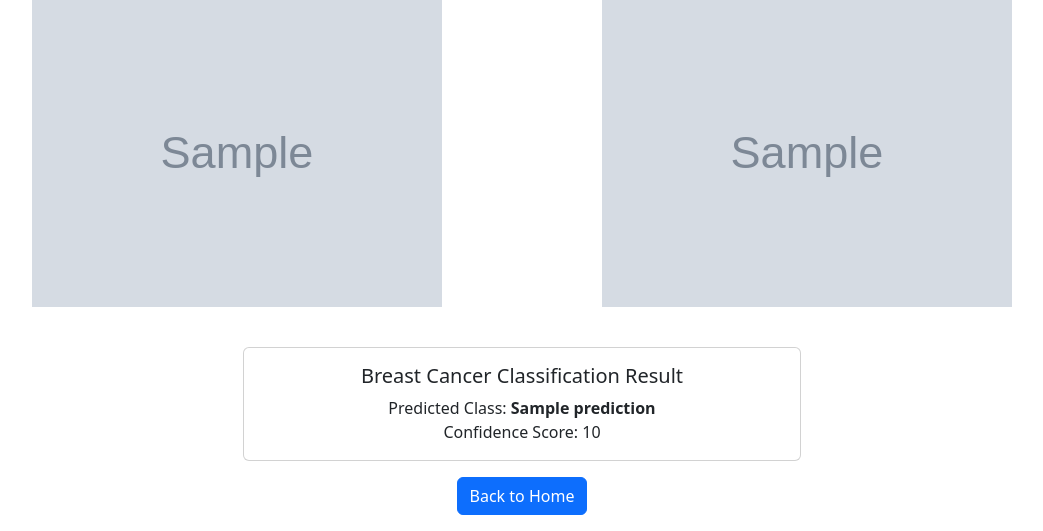
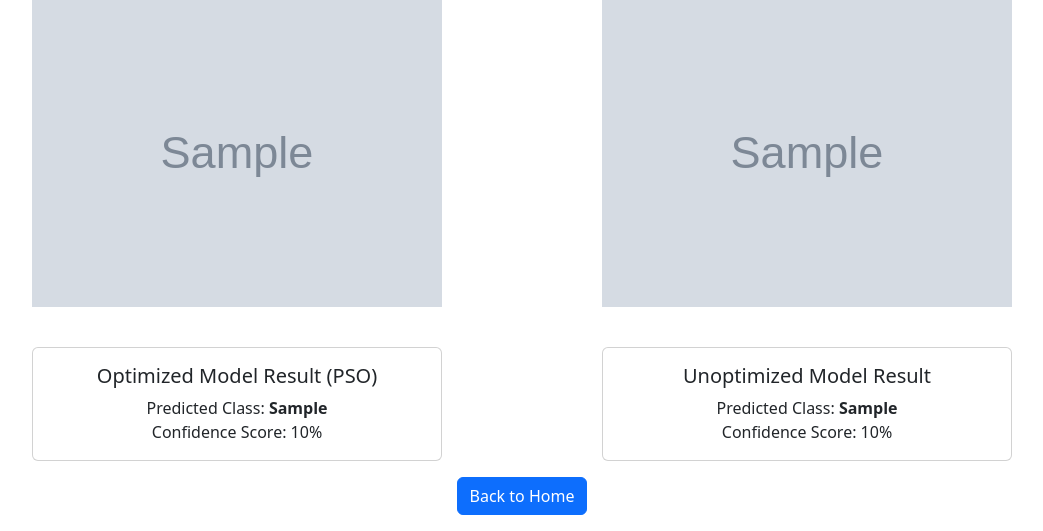
Before and after one commit to algonacci/deploy-breast-cancer-rf, a Flask app: template templates/index.html in a window 1280 px wide. Shown: the part 379-910 px from the top of the page, without its empty margins (118-1161 px from the left). Run offline with Flask 3, Linux system fonts and the light colour scheme; the template is opened without the code that fills it: most values are stand-ins (such as "Sample title", 1, 10 or a date in 2020); grey boxes marked "Sample" are stand-in pictures; parts of the project's set-up code (start-up, migrations or seed data) failed here and were passed over; some libraries are stand-ins or nearby versions.

Commit message:
add un-optimized model

```diff
--- a/app.py
+++ b/app.py
@@ -16,21 +16,20 @@ def upload_file():
             resized_image = cv2.resize(image, (256, 256))
             cv2.imwrite(file_path, resized_image)
 
-
             processed_image = process_and_save_image(file_path)
             processed_image_path = os.path.join('static', 'processed_' + file.filename)
             cv2.imwrite(processed_image_path, processed_image)
 
-            prediction, confidence_score = predict_image(file_path)
+            predictions = predict_image(file_path)
 
             return render_template(
                 'index.html',
-                prediction=prediction,
-                confidence_score=f"{confidence_score:.2f}%",
+                prediction=predictions,
                 image_path=file_path,
                 processed_image_path=processed_image_path
             )
-    return render_template('index.html', prediction=None, confidence_score=None, image_path=None, processed_image_path=None)
+    return render_template('index.html', prediction=None, image_path=None, processed_image_path=None)
+
 
 if __name__ == '__main__':
     app.run(debug=True)
--- a/helpers.py
+++ b/helpers.py
@@ -5,7 +5,9 @@ from skimage.feature import graycomatrix, graycoprops, local_binary_pattern
 
 # Load model and scaler
 with open('best_model.pkl', 'rb') as model_file:
-    loaded_model = pickle.load(model_file)
+    best_model = pickle.load(model_file)
+with open('rf_standard_model.pkl', 'rb') as standard_model_file:
+    standard_model = pickle.load(standard_model_file)
 with open('scaler.pkl', 'rb') as scaler_file:
     scaler = pickle.load(scaler_file)
 
@@ -25,13 +27,29 @@ def predict_image(image_path):
     features = extract_features(image_path).reshape(1, -1)
     features_scaled = scaler.transform(features)
 
-    # Get model predictions
-    prediction_probs = loaded_model.predict_proba(features_scaled)[0]
-    predicted_class_index = np.argmax(prediction_probs)
-    confidence_score = prediction_probs[predicted_class_index] * 100  # Convert to percentage
+    # Optimized model predictions
+    best_probs = best_model.predict_proba(features_scaled)[0]
+    best_class_index = np.argmax(best_probs)
+    best_confidence_score = best_probs[best_class_index] * 100
+    best_predicted_class = class_names[best_class_index]
 
-    predicted_class = class_names[predicted_class_index]
-    return predicted_class, confidence_score
+    # Standard model predictions
+    standard_probs = standard_model.predict_proba(features_scaled)[0]
+    standard_class_index = np.argmax(standard_probs)
+    standard_confidence_score = standard_probs[standard_class_index] * 100
+    standard_predicted_class = class_names[standard_class_index]
+
+    return {
+        "optimized": {
+            "predicted_class": best_predicted_class,
+            "confidence_score": best_confidence_score
+        },
+        "unoptimized": {
+            "predicted_class": standard_predicted_class,
+            "confidence_score": standard_confidence_score
+        }
+    }
+
 
 def extract_features(image_path, image_size=(256, 256)):
     # Read and process the image as described in your original code
--- a/templates/index.html
+++ b/templates/index.html
@@ -29,21 +29,34 @@
             </div>
         </div>
 
-        <!-- Second row: Prediction Result -->
+        <!-- Second row: Prediction Results -->
         <div class="row mt-4">
-            <div class="col-lg-12 d-flex justify-content-center">
-                <div class="card" style="width: 50%;">
+            <div class="col-lg-6 d-flex justify-content-center">
+                <div class="card" style="width: 75%;">
                     <div class="card-body text-center">
-                        <h5 class="card-title">Breast Cancer Classification Result</h5>
+                        <h5 class="card-title">Optimized Model Result (PSO)</h5>
                         <p class="card-text">
-                            Predicted Class: <strong>{{ prediction }}</strong>
+                            Predicted Class: <strong>{{ prediction.optimized.predicted_class }}</strong>
                             <br />
-                            Confidence Score: {{ confidence_score }}
+                            Confidence Score: {{ prediction.optimized.confidence_score }}%
+                        </p>
+                    </div>
+                </div>
+            </div>
+            <div class="col-lg-6 d-flex justify-content-center">
+                <div class="card" style="width: 75%;">
+                    <div class="card-body text-center">
+                        <h5 class="card-title">Unoptimized Model Result</h5>
+                        <p class="card-text">
+                            Predicted Class: <strong>{{ prediction.unoptimized.predicted_class }}</strong>
+                            <br />
+                            Confidence Score: {{ prediction.unoptimized.confidence_score }}%
                         </p>
                     </div>
                 </div>
             </div>
         </div>
+
 
         <!-- Back to Home Button -->
         <div class="row justify-content-center mt-3 mb-3">
```
Also changed, not shown: 1 other file.
